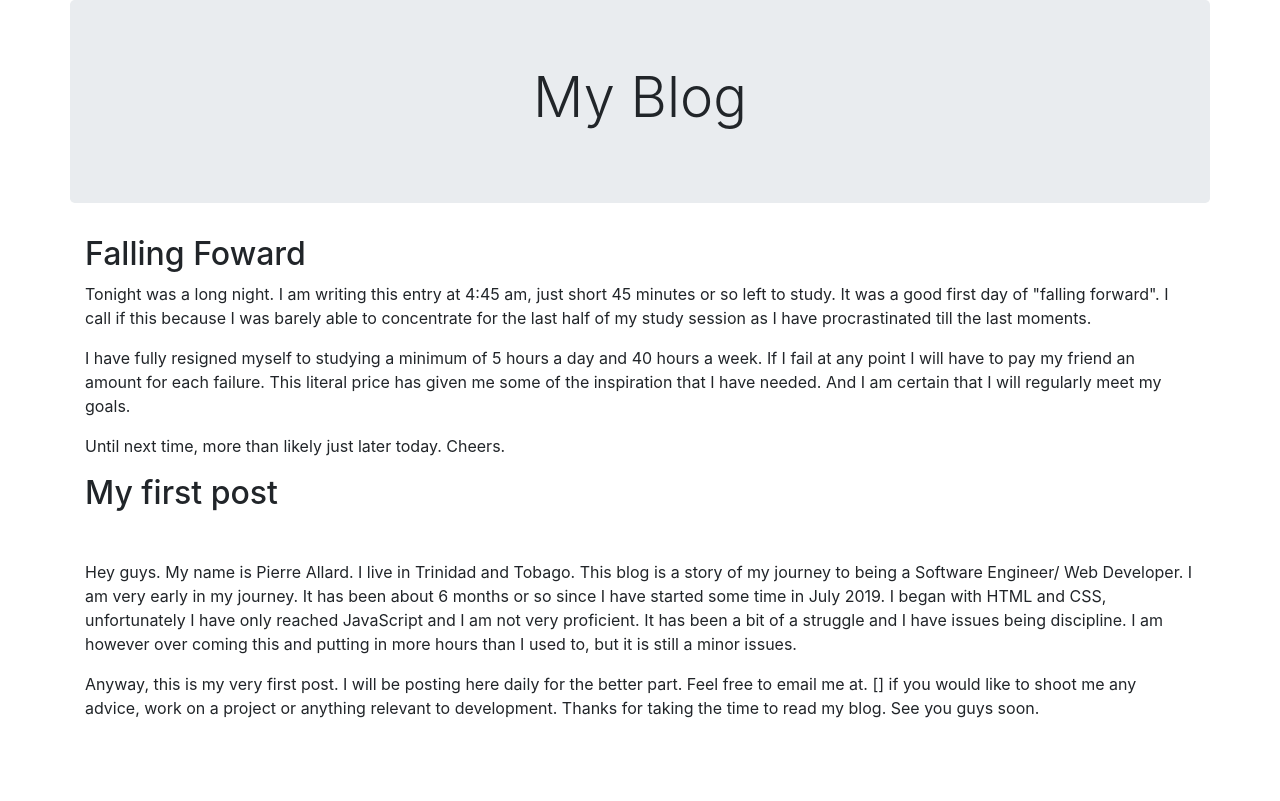
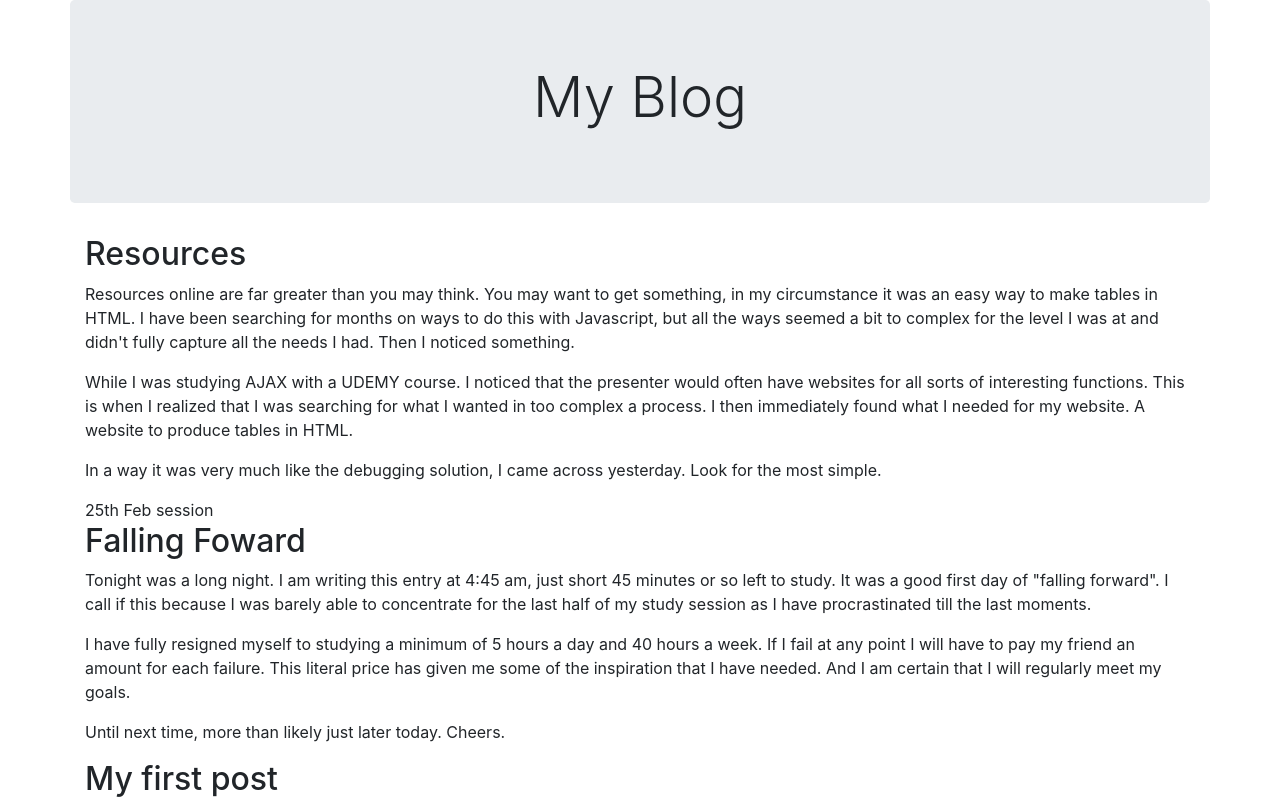
Before and after one commit to RondellAllard/My-Portfolio, a plain HTML site: page blog.html in a window 1280 px wide. Shown: the top 801 px of the page. Drawn offline with Linux system fonts and the light colour scheme.

Commit message:
Updated blog

```diff
--- a/blog.html
+++ b/blog.html
@@ -16,6 +16,29 @@
       <h1 class="display-4">My Blog</h1>
     </header>
     <section class="container">
+      <div>
+        <h2>Resources</h2>
+        <p>
+          Resources online are far greater than you may think. You may want to
+          get something, in my circumstance it was an easy way to make tables in
+          HTML. I have been searching for months on ways to do this with
+          Javascript, but all the ways seemed a bit to complex for the level I
+          was at and didn't fully capture all the needs I had. Then I noticed
+          something.
+        </p>
+        <p>
+          While I was studying AJAX with a UDEMY course. I noticed that the
+          presenter would often have websites for all sorts of interesting
+          functions. This is when I realized that I was searching for what I
+          wanted in too complex a process. I then immediately found what I
+          needed for my website. A website to produce tables in HTML.
+        </p>
+        <p>
+          In a way it was very much like the debugging solution, I came across
+          yesterday. Look for the most simple.
+        </p>
+        25th Feb session
+      </div>
       <div>
         <h2>Falling Foward</h2>
         <p>
```
